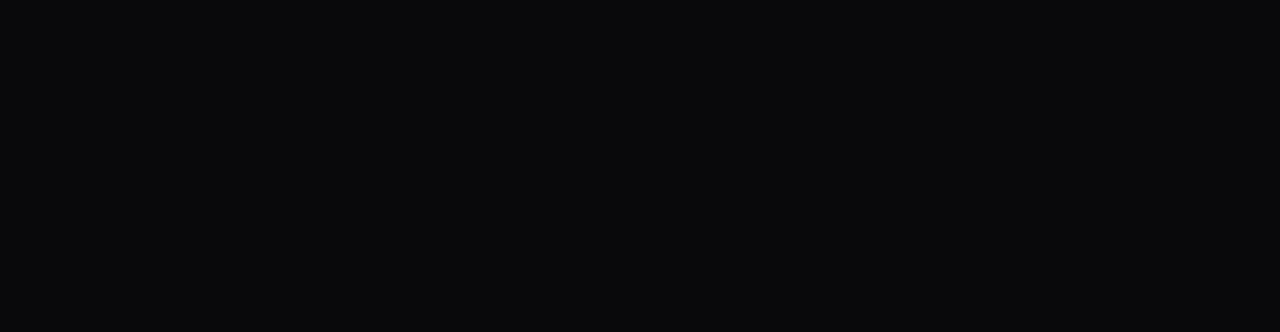
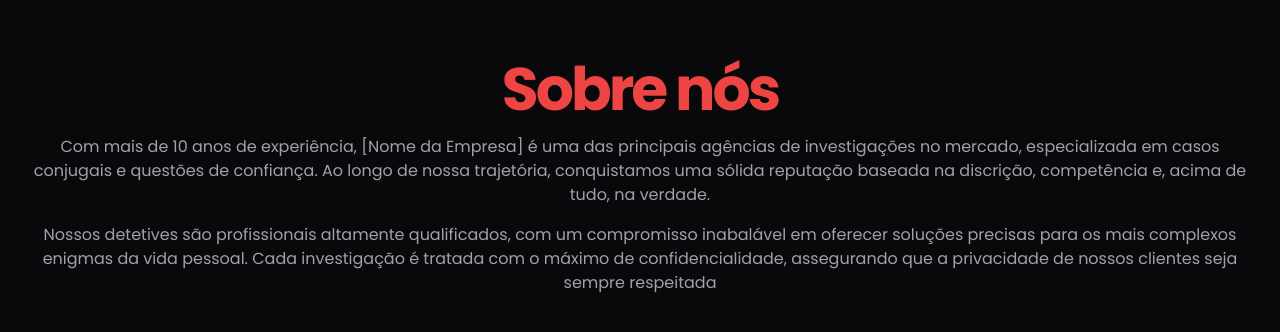
Before and after one commit to wendryuslima/detetivelima, a Next.js app: page / in a window 1280 px wide. Shown: the part 788-1120 px from the top of the page. Before the commit the page ends 800 px from the top, so only its background shows below. Built offline with nearby package versions, Linux system fonts and the light colour scheme.

Commit message:
feat: add about component

```diff
--- a/package.json
+++ b/package.json
@@ -20,7 +20,8 @@
     "react": "^19.0.0",
     "react-dom": "^19.0.0",
     "tailwind-merge": "^3.0.2",
-    "tailwindcss-animate": "^1.0.7"
+    "tailwindcss-animate": "^1.0.7",
+    "uuid": "^11.1.0"
   },
   "devDependencies": {
     "@eslint/eslintrc": "^3",
--- /dev/null
+++ b/src/app/_utils/about.ts
@@ -0,0 +1,37 @@
+export const about = [
+  {
+    name: "about",
+    description1: `Com mais de 10 anos de experiência, [Nome da Empresa] é uma das
+          principais agências de investigações no mercado, especializada em
+          casos conjugais e questões de confiança. Ao longo de nossa trajetória,
+          conquistamos uma sólida reputação baseada na discrição, competência e,
+          acima de tudo, na verdade.`,
+  },
+
+  {
+    name: "about2",
+    description2: `Nossos detetives são profissionais altamente qualificados, com um
+          compromisso inabalável em oferecer soluções precisas para os mais
+          complexos enigmas da vida pessoal. Cada investigação é tratada com o
+          máximo de confidencialidade, assegurando que a privacidade de nossos
+          clientes seja sempre respeitada`,
+  },
+
+  {
+    name: "diferential",
+    description3: ` Resultados Comprovados: Não importa a complexidade do caso, nossa
+          abordagem meticulosa e focada nos detalhes garante que você terá
+          respostas claras. Somos especializados em investigações conjugais,
+          desde casos de suspeita de traição até outros conflitos dentro do
+          relacionamento, sempre com um olhar atento e um compromisso com a
+          verdade.`,
+  },
+
+  {
+    name: "diferential2",
+    description4: `Confiança e Discrição: Sabemos o quanto a privacidade é importante
+          para nossos clientes, e garantimos total sigilo em todas as etapas de
+          nosso trabalho. Sua confiança é nossa prioridade, e trabalhamos para
+          que você se sinta seguro durante todo o processo investigativo.`,
+  },
+];
--- a/src/app/page.tsx
+++ b/src/app/page.tsx
@@ -1,3 +1,4 @@
+import About from "@/components/about";
 import Apresentation from "@/components/apresentatios";
 import Header from "@/components/header";
 
@@ -6,6 +7,7 @@
     <>
       <Header />
       <Apresentation/>
+      <About/>
     </>
   );
 };
--- /dev/null
+++ b/src/components/about.tsx
@@ -0,0 +1,39 @@
+"use client";
+
+import { about } from "@/app/_utils/about";
+import Aos from "aos";
+import "aos/dist/aos.css";
+import { useEffect } from "react";
+
+const About = () => {
+  useEffect(() => {
+    Aos.init();
+  });
+  return (
+    <div className="flex h-[100vh] flex-col items-center mt-72 p-5 justify-center ">
+      <div className="text-center gap-4 mb-4 ">
+        <h2 data-aos="fade-up" className="mb-4 text-destructive">
+          Sobre nós
+        </h2>
+        <p data-aos="fade-right" className="mb-4 text-zinc-400">
+          {about.map((name, index) => (
+            <div key={index}>
+              <p>{name.description1}</p>
+            </div>
+          ))}
+        </p>
+        <p data-aos="fade-right" className="text-zinc-400">
+          {about.map((item, index) => (
+            <div key={index}>
+              <p>{item.description2}</p>
+            </div>
+          ))}
+        </p>
+      </div>
+
+
+    </div>
+  );
+};
+
+export default About;
```
Also changed, not shown: 1 other file (tests, documents, lock files or other folders).
